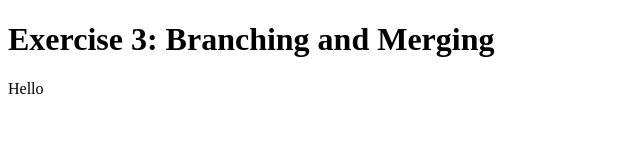
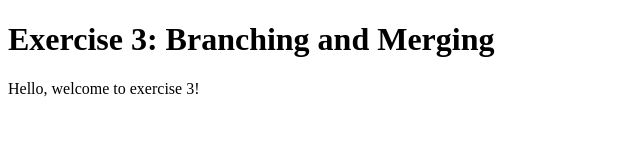
Before and after one commit to delav1004/comp-264-e3, a plain HTML site: page index.html in a window 1280 px wide. Shown: the whole page, without its empty margins (0-640 px from the left). Drawn offline with Linux system fonts and the light colour scheme.

Commit message:
Modifying <p>. Welcoming users

```diff
--- a/index.html
+++ b/index.html
@@ -9,6 +9,6 @@
         <div>
         <h1>Exercise 3: Branching and Merging</h1>
         </div>
-        <p>Hello</p>
+        <p>Hello, welcome to exercise 3!</p>
     </body>
 </html>
```
